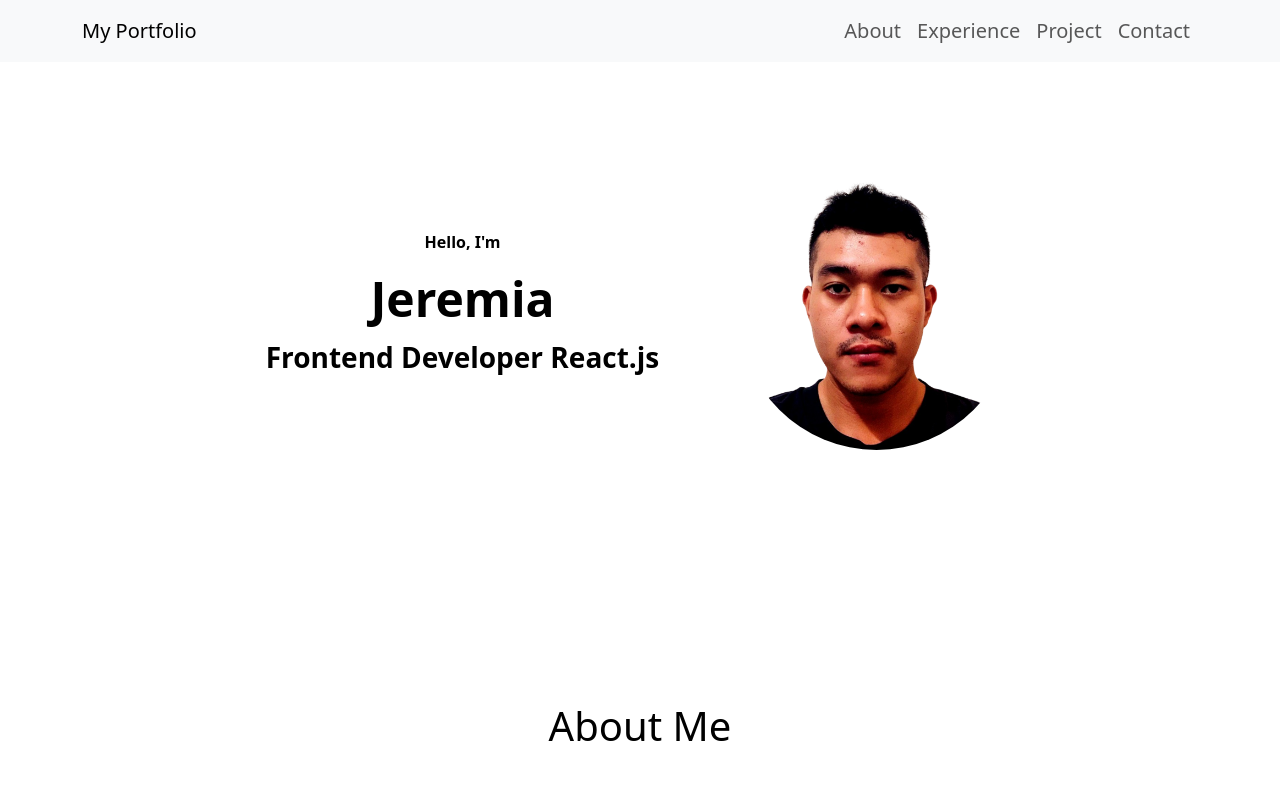
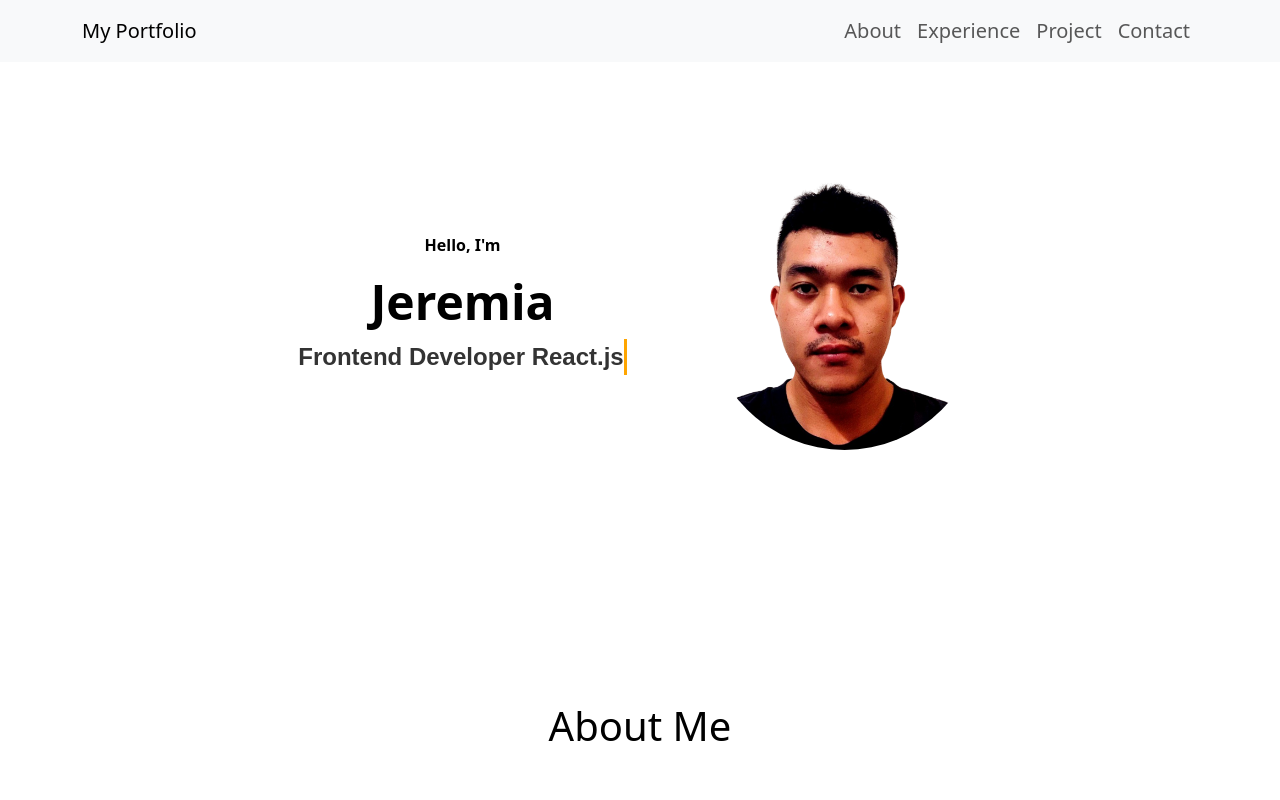
Before and after one commit to jeremia27/my-portfolio, a React (Create React App) app: page / in a window 1280 px wide. Shown: the top 800 px of the page. Built offline with nearby package versions, Linux system fonts and the light colour scheme; a web font is replaced by a local one.

Commit message:
update Text

```diff
--- a/public/index.html
+++ b/public/index.html
@@ -27,7 +27,7 @@
       work correctly both with client-side routing and a non-root public URL.
       Learn how to configure a non-root public URL by running `npm run build`.
     -->
-  <title>React App</title>
+  <title>Portfolio Jeremia</title>
 </head>
 
 <body>
--- a/src/components/Pages/Home/Home.css
+++ b/src/components/Pages/Home/Home.css
@@ -72,6 +72,28 @@
     color: white;
 }
 
+.typing-text {
+    font-size: 24px;
+    color: #333;
+    font-family: Arial, sans-serif;
+    white-space: nowrap;
+    overflow: hidden;
+    border-right: .15em solid orange;
+    animation: typing 2s steps(40, end),
+               blink-caret .75s step-end infinite;
+  }
+
+  @keyframes typing {
+    from { width: 0; }
+    to { width: 100%; }
+  }
+
+  @keyframes blink-caret {
+    from, to { border-color: transparent; }
+    50% { border-color: orange; }
+  }
+
+
 
 /* Media query for screens with max width 768px */
 @media (max-width: 768px) {
--- a/src/components/Pages/Home/Home.js
+++ b/src/components/Pages/Home/Home.js
@@ -1,16 +1,35 @@
-import React from 'react'
+import React, { useEffect, useState } from 'react'
 import Image from 'react-bootstrap/Image';
 import Profile from '../../Assets/myphoto2.png';
 import './Home.css';
 
 export default function Home() {
+
+    const text = "Frontend Developer React.js";
+    const [displayText, setDisplayText] = useState('');
+
+    useEffect(() => {
+        let currentIndex = 0;
+        const timer = setInterval(() => {
+          if (currentIndex <= text.length) {
+            setDisplayText(text.slice(0, currentIndex));
+            currentIndex++;
+          } else {
+            clearInterval(timer);
+          }
+        }, 100); // Sesuaikan dengan kecepatan yang Anda inginkan
+
+        return () => {
+          clearInterval(timer);
+        };
+      }, []);
     return (
         <div className='about-container'>
 
             <div className='content-profile'>
                 <p className='section-txt-p1'>Hello, I'm</p>
                 <h1 className='title-home'>Jeremia</h1>
-                <p className='section-txt-p2'>Frontend Developer React.js</p>
+                <p className='section-txt-p2 typing-text'>{displayText}</p>
                 {/* <div className='btn-container'>
                     <button className='btn btn-color-1'>
                         Download CV
```
